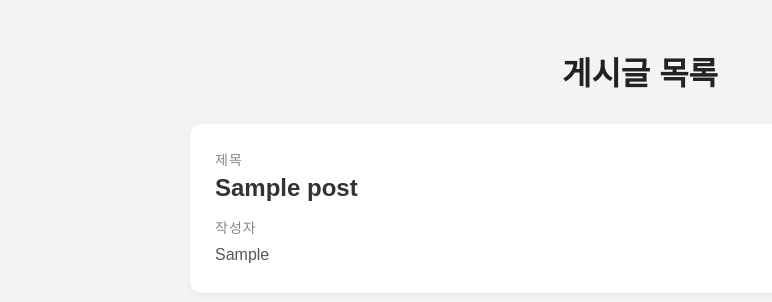
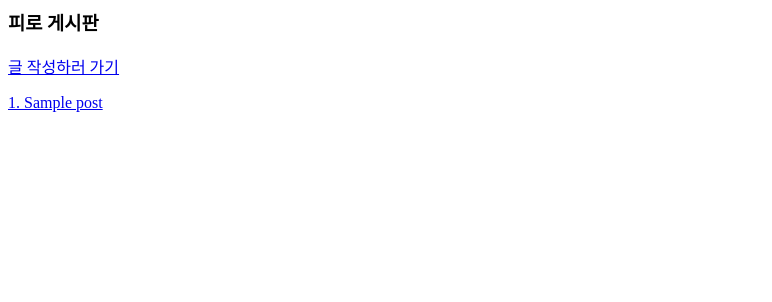
Before and after one commit to ZinYan/DjangoCRUD, a Django app: page /posts/ in a window 1280 px wide. Shown: the top 302 px of the page, without its empty margins (0-772 px from the left). Run offline with Django 5.2, Linux system fonts and the light colour scheme; tables that the repository leaves empty hold one stand-in row (values such as "Sample post").

Commit message:
[fix] post_list.html

```diff
--- a/posts/templates/posts_list.html
+++ b/posts/templates/posts_list.html
@@ -1,73 +1,6 @@
-<!DOCTYPE html>
-<html lang="ko">
-<head>
-    <meta charset="UTF-8">
-    <title>게시글 목록</title>
-    <style>
-        body {
-            font-family: 'Arial', sans-serif;
-            background-color: #f4f4f4;
-            padding: 40px;
-        }
-        .container {
-            max-width: 900px;
-            margin: 0 auto;
-        }
-        .page-title {
-            font-size: 32px;
-            font-weight: bold;
-            color: #222;
-            margin-bottom: 30px;
-            text-align: center;
-        }
-        .post {
-            background-color: #fff;
-            border-radius: 12px;
-            padding: 25px;
-            margin-bottom: 20px;
-            box-shadow: 0 2px 10px rgba(0,0,0,0.05);
-            transition: transform 0.2s ease, box-shadow 0.2s ease;
-        }
-        .post:hover {
-            transform: translateY(-4px);
-            box-shadow: 0 6px 16px rgba(0,0,0,0.08);
-        }
-        .label {
-            font-size: 14px;
-            color: #888;
-            margin-bottom: 5px;
-            text-transform: uppercase;
-            letter-spacing: 1px;
-        }
-        .title {
-            font-size: 24px;
-            font-weight: 600;
-            margin-bottom: 15px;
-            color: #333;
-        }
-        .content {
-            font-size: 16px;
-            line-height: 1.6;
-            color: #555;
-            white-space: pre-wrap;
-        }
-    </style>
-</head>
-<body>
-    <div class="container">
-        <div class="page-title">게시글 목록</div>
+<h3> 피로 게시판 </h3>
+<a href="/posts/create"> 글 작성하러 가기 </a>
 
-        {% for post in posts %}
-            <a href="/posts/{{ post.id }}" style="text-decoration: none;">
-                <div class="post">
-                    <div class="label">제목</div>
-                    <div class="title">{{ post.title }}</div>
-
-                    <div class="label">작성자</div>
-                    <div class="content">{{ post.user }}</div>
-                </div>
-            </a>
-        {% endfor %}
-    </div>
-</body>
-</html>
+{% for post in posts %}
+  <p> <a href="/posts/{{post.id}}"> {{post.id}}. {{post.title}} </a> </p>
+{% endfor %}
```
